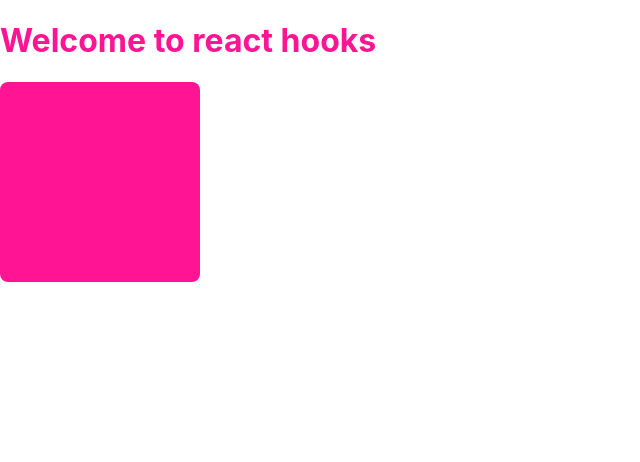
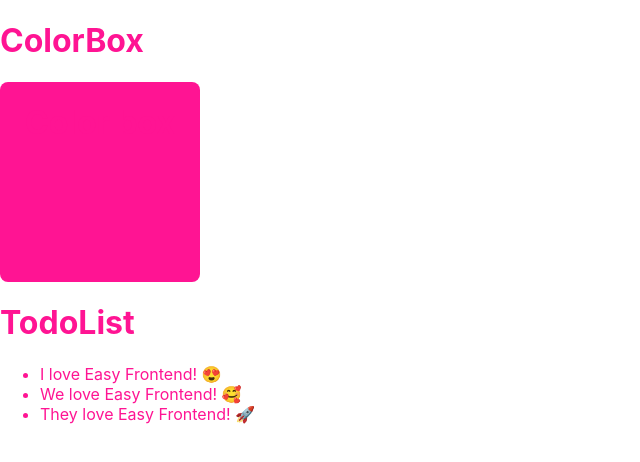
Before and after one commit to vanbui93/react_hooks_training, a React (Create React App) app: page / in a window 1280 px wide. Shown: the top 462 px of the page, without its empty margins (0-640 px from the left). Built offline with nearby package versions, Linux system fonts and the light colour scheme.

Commit message:
useState - todoList ->render

```diff
--- a/src/App.js
+++ b/src/App.js
@@ -1,12 +1,21 @@
-import React from 'react';
+import React, { useState } from 'react';
 import './App.scss';
 import ColorBox from './components/ColorBox';
+import TodoList from './components/TodoList';
 
 function App() {
+  const [todoList,setTodoList] = useState([
+    { id: 1, title: 'I love Easy Frontend! 😍 ' },
+    { id: 2, title: 'We love Easy Frontend! 🥰 ' },
+    { id: 3, title: 'They love Easy Frontend! 🚀 ' },
+  ]);
   return (
     <div className="App">
-      <h1>Welcome to react hooks</h1>
+      <h1>ColorBox</h1>
       <ColorBox/>
+
+      <h1>TodoList</h1>
+      <TodoList todos={todoList}/>
     </div>
   );
 }
--- /dev/null
+++ b/src/components/TodoList/index.jsx
@@ -0,0 +1,26 @@
+import React from 'react';
+import PropTypes from 'prop-types';
+
+TodoList.propTypes = {
+  todos: PropTypes.array,
+  onTodoClick: PropTypes.func,
+};
+
+//Trường hợp todos: PropTypes.array, khong có required thì phải thêm giá trị mặc định để tránh bị lỗi
+TodoList.defaultProps = {
+  todos: [],
+  onTodoClick: null,
+}
+
+function TodoList(props) {
+  const {todos, onTodoClick} = props;
+  return (
+    <ul className="todo-list">
+      {todos.map((todo,index) => (         //dùng ngoặc () -> nghĩa là trả về jsx
+        <li key={index}>{todo.title}</li>
+      ))}
+    </ul>
+  );
+}
+
+export default TodoList;
```
Also changed, not shown: src/components/TodoList/style.scss (added, +14 -0 lines).
